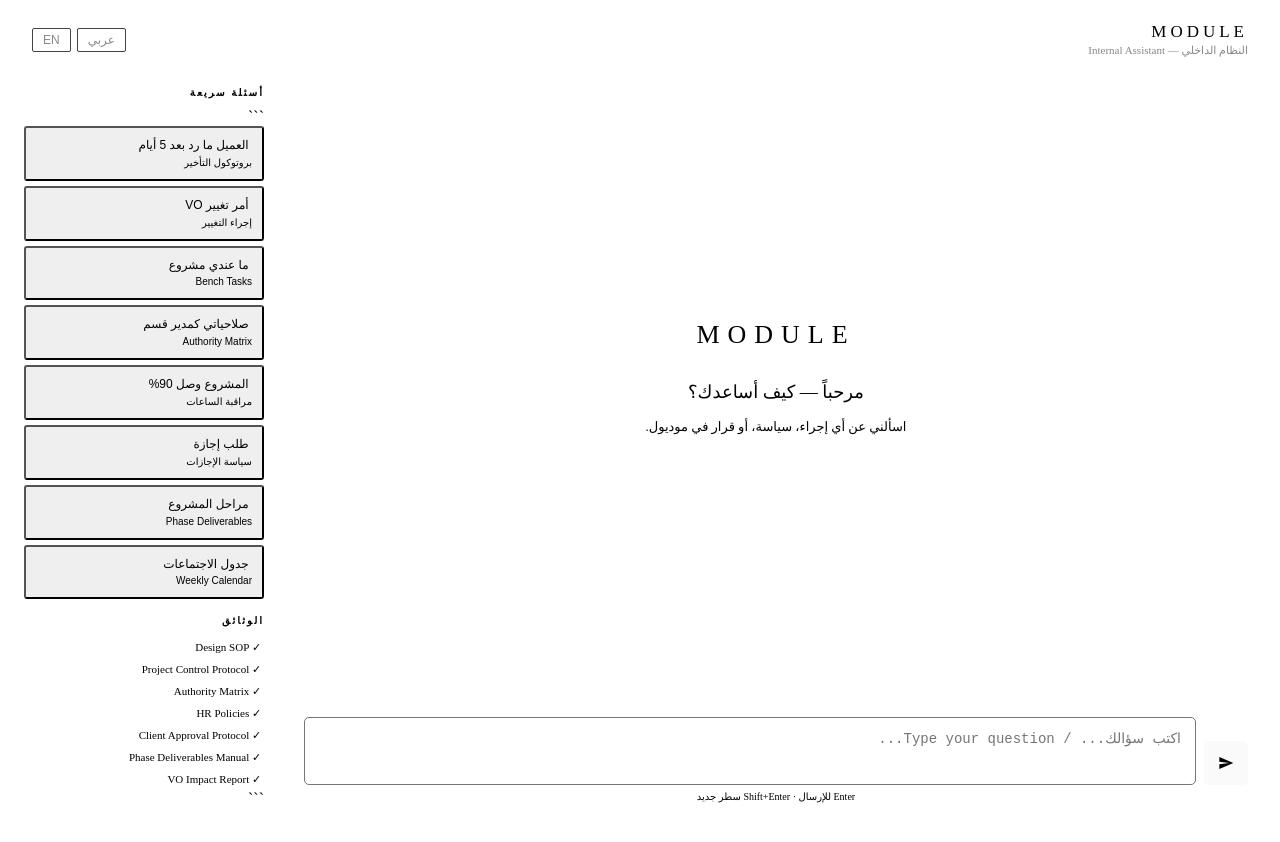
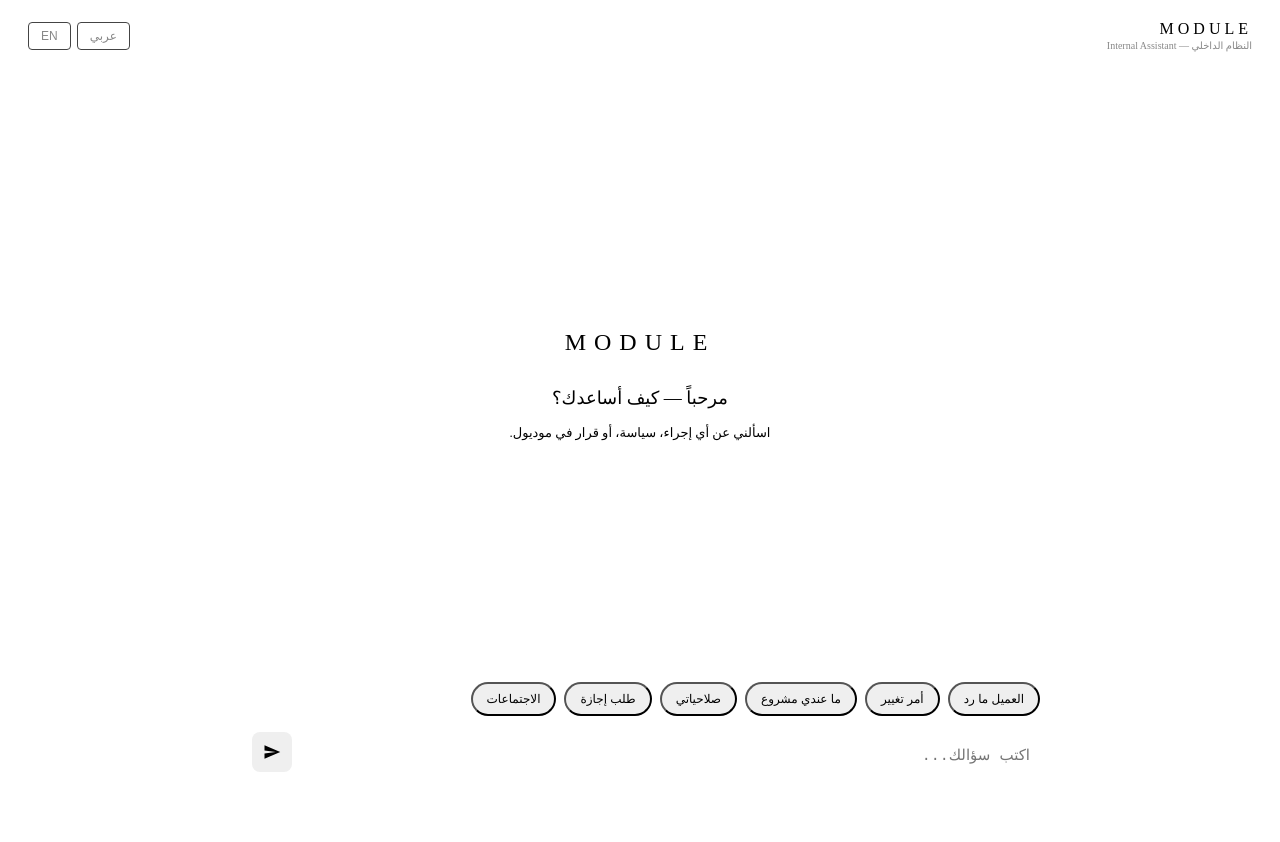
Before and after one commit to fghesheyan-pixel/module-assistant, a plain HTML site: page public/index.html in a window 1280 px wide. Both pictures are taken after a click on the button "عربي". Drawn offline with Linux system fonts and the light colour scheme.

Commit message:
Update index.html

````diff
--- a/public/index.html
+++ b/public/index.html
@@ -1,80 +1,65 @@
-
 <!DOCTYPE html>
 
 <html lang="ar" dir="rtl">
 <head>
 <meta charset="UTF-8">
-<meta name="viewport" content="width=device-width, initial-scale=1.0">
+<meta name="viewport" content="width=device-width, initial-scale=1.0, maximum-scale=1.0">
 <title>MODULE — المساعد الداخلي</title>
 <link href="https://fonts.googleapis.com/css2?family=IBM+Plex+Sans+Arabic:wght@300;400;500;600&family=IBM+Plex+Mono:wght@400;500&display=swap" rel="stylesheet">
 <style>
  :root {
    --dark: #2A2A2A; --gray: #666; --lgray: #999;
    --border: #D5CFC8; --cream: #F1ECE6; --surface: #EDEAE4;
-   --sage: #A7AC91; --white: #FFFFFF; --red: #C0392B;
+   --sage: #A7AC91; --white: #FFFFFF;
    --font: 'IBM Plex Sans Arabic', sans-serif;
    --mono: 'IBM Plex Mono', monospace;
  }
- * { margin:0; padding:0; box-sizing:border-box; }
+ * { margin:0; padding:0; box-sizing:border-box; -webkit-tap-highlight-color: transparent; }
  body { font-family:var(--font); background:var(--cream); color:var(--dark); min-height:100vh; display:flex; flex-direction:column; }
 
-header { background:var(–dark); padding:14px 24px; display:flex; align-items:center; justify-content:space-between; }
-.logo { font-family:var(–mono); font-size:17px; font-weight:500; color:var(–white); letter-spacing:4px; }
-.header-sub { font-size:11px; color:#888; margin-top:2px; }
+header { background:var(–dark); padding:12px 20px; display:flex; align-items:center; justify-content:space-between; position:sticky; top:0; z-index:100; }
+.logo { font-family:var(–mono); font-size:16px; font-weight:500; color:var(–white); letter-spacing:4px; }
+.header-sub { font-size:10px; color:#888; margin-top:2px; }
 .lang-toggle { display:flex; gap:6px; }
-.lang-btn { font-family:var(–font); font-size:12px; padding:4px 10px; border:1px solid #444; background:transparent; color:#888; cursor:pointer; border-radius:2px; transition:all 0.2s; }
+.lang-btn { font-family:var(–font); font-size:12px; padding:6px 12px; border:1px solid #444; background:transparent; color:#888; cursor:pointer; border-radius:4px; }
 .lang-btn.active { background:var(–sage); border-color:var(–sage); color:var(–white); }
 
-.main { display:flex; flex:1; overflow:hidden; height:calc(100vh - 53px); }
+.chat-area { flex:1; display:flex; flex-direction:column; max-width:800px; width:100%; margin:0 auto; padding:0 16px; }
+.messages { flex:1; overflow-y:auto; padding:20px 0; display:flex; flex-direction:column; gap:14px; min-height:calc(100vh - 180px); }
 
-.sidebar { width:240px; background:var(–surface); border-left:1px solid var(–border); overflow-y:auto; flex-shrink:0; padding:16px; }
-.sb-title { font-size:10px; font-weight:600; letter-spacing:2px; color:var(–lgray); text-transform:uppercase; margin-bottom:10px; margin-top:16px; }
-.sb-title:first-child { margin-top:0; }
-.quick-btn { display:block; width:100%; text-align:right; padding:9px 10px; background:var(–white); border:1px solid var(–border); border-radius:3px; margin-bottom:5px; font-family:var(–font); font-size:12px; color:var(–dark); cursor:pointer; transition:all 0.15s; line-height:1.4; }
-.quick-btn:hover { border-color:var(–sage); background:var(–cream); }
-.quick-btn small { display:block; color:var(–lgray); font-size:10px; margin-top:2px; }
-.docs-list { font-size:11px; color:var(–lgray); line-height:2; }
-
-.chat-area { flex:1; display:flex; flex-direction:column; overflow:hidden; }
-.messages { flex:1; overflow-y:auto; padding:28px 24px; display:flex; flex-direction:column; gap:16px; }
-.messages::-webkit-scrollbar { width:3px; }
-.messages::-webkit-scrollbar-thumb { background:var(–border); }
-
-.welcome { text-align:center; padding:48px 20px; max-width:480px; margin:auto; }
-.welcome-logo { font-family:var(–mono); font-size:26px; font-weight:500; letter-spacing:8px; color:var(–dark); }
-.welcome-line { width:36px; height:2px; background:var(–sage); margin:14px auto; }
+.welcome { text-align:center; padding:60px 20px; margin:auto; }
+.welcome-logo { font-family:var(–mono); font-size:24px; font-weight:500; letter-spacing:8px; color:var(–dark); }
+.welcome-line { width:32px; height:2px; background:var(–sage); margin:14px auto; }
 .welcome h2 { font-size:18px; font-weight:500; margin-bottom:8px; }
 .welcome p { font-size:13px; color:var(–gray); line-height:1.7; }
 
-.msg { display:flex; gap:10px; max-width:720px; animation:fadeIn 0.25s ease; }
+.msg { display:flex; gap:10px; animation:fadeIn 0.25s ease; }
 @keyframes fadeIn { from{opacity:0;transform:translateY(6px)} to{opacity:1;transform:translateY(0)} }
-.msg.user { flex-direction:row-reverse; margin-right:auto; }
-.msg.assistant { margin-left:auto; }
-.msg-av { width:28px; height:28px; border-radius:50%; display:flex; align-items:center; justify-content:center; font-size:10px; font-weight:600; flex-shrink:0; margin-top:4px; }
-.msg.user .msg-av { background:var(–dark); color:var(–white); font-size:11px; }
-.msg.assistant .msg-av { background:var(–sage); color:var(–white); font-family:var(–mono); font-size:8px; letter-spacing:1px; }
-.msg-bubble { padding:12px 16px; border-radius:6px; font-size:13.5px; line-height:1.7; max-width:580px; }
-.msg.user .msg-bubble { background:var(–dark); color:var(–white); border-radius:6px 2px 6px 6px; }
-.msg.assistant .msg-bubble { background:var(–white); border:1px solid var(–border); border-radius:2px 6px 6px 6px; }
+.msg.user { flex-direction:row-reverse; }
+.msg-av { width:30px; height:30px; border-radius:50%; display:flex; align-items:center; justify-content:center; font-size:10px; font-weight:600; flex-shrink:0; margin-top:4px; }
+.msg.user .msg-av { background:var(–dark); color:var(–white); }
+.msg.assistant .msg-av { background:var(–sage); color:var(–white); font-family:var(–mono); font-size:8px; }
+.msg-bubble { padding:12px 16px; border-radius:12px; font-size:14px; line-height:1.7; max-width:85%; }
+.msg.user .msg-bubble { background:var(–dark); color:var(–white); border-radius:16px 4px 16px 16px; }
+.msg.assistant .msg-bubble { background:var(–white); border:1px solid var(–border); border-radius:4px 16px 16px 16px; }
 .msg-bubble p { margin-bottom:6px; } .msg-bubble p:last-child { margin-bottom:0; }
-.msg-bubble strong { font-weight:600; }
 
-.typing { display:flex; gap:4px; padding:12px 16px; background:var(–white); border:1px solid var(–border); border-radius:2px 6px 6px 6px; width:fit-content; }
-.typing span { width:5px; height:5px; background:var(–lgray); border-radius:50%; animation:bounce 1.2s infinite; }
+.typing { display:flex; gap:4px; padding:12px 16px; background:var(–white); border:1px solid var(–border); border-radius:4px 16px 16px 16px; width:fit-content; }
+.typing span { width:6px; height:6px; background:var(–lgray); border-radius:50%; animation:bounce 1.2s infinite; }
 .typing span:nth-child(2){animation-delay:.2s} .typing span:nth-child(3){animation-delay:.4s}
 @keyframes bounce { 0%,60%,100%{transform:translateY(0)} 30%{transform:translateY(-5px)} }
 
-.input-area { padding:16px 24px; background:var(–surface); border-top:1px solid var(–border); }
-.input-row { display:flex; gap:8px; align-items:flex-end; }
-.input-box { flex:1; font-family:var(–font); font-size:14px; padding:11px 14px; border:1px solid var(–border); border-radius:5px; background:var(–white); color:var(–dark); resize:none; min-height:44px; max-height:110px; line-height:1.5; direction:auto; transition:border-color .2s; }
-.input-box:focus { outline:none; border-color:var(–sage); }
-.send-btn { width:44px; height:44px; background:var(–dark); border:none; border-radius:5px; cursor:pointer; display:flex; align-items:center; justify-content:center; transition:background .2s; flex-shrink:0; }
-.send-btn:hover { background:var(–sage); }
-.send-btn:disabled { background:var(–border); cursor:not-allowed; }
-.send-btn svg { width:16px; height:16px; fill:var(–white); }
-.input-hint { font-size:10px; color:var(–lgray); margin-top:6px; text-align:center; }
+.input-area { padding:12px 0 20px; background:var(–cream); position:sticky; bottom:0; }
+.input-row { display:flex; gap:8px; align-items:flex-end; background:var(–white); border:1px solid var(–border); border-radius:12px; padding:8px 8px 8px 12px; }
+.input-box { flex:1; font-family:var(–font); font-size:15px; border:none; background:transparent; color:var(–dark); resize:none; min-height:24px; max-height:100px; line-height:1.5; direction:auto; outline:none; }
+.send-btn { width:40px; height:40px; background:var(–dark); border:none; border-radius:8px; cursor:pointer; display:flex; align-items:center; justify-content:center; flex-shrink:0; transition:background .2s; -webkit-appearance:none; appearance:none; }
+.send-btn:active { background:var(–sage); }
+.send-btn svg { width:18px; height:18px; fill:var(–white); }
 
-@media(max-width:700px) { .sidebar{display:none} .messages{padding:16px} .input-area{padding:12px} }
+.quick-pills { display:flex; gap:8px; overflow-x:auto; padding:8px 0; scrollbar-width:none; }
+.quick-pills::-webkit-scrollbar { display:none; }
+.pill { flex-shrink:0; padding:8px 14px; background:var(–white); border:1px solid var(–border); border-radius:20px; font-family:var(–font); font-size:12px; color:var(–dark); cursor:pointer; white-space:nowrap; -webkit-appearance:none; }
+.pill:active { background:var(–surface); }
 </style>
 
 </head>
@@ -90,164 +75,131 @@ header { background:var(–dark); padding:14px 24px; display:flex; align-items:c
 </div>
 </header>
 
-<div class="main">
 <div class="chat-area">
 <div class="messages" id="messages">
 <div class="welcome" id="welcome">
 <div class="welcome-logo">MODULE</div>
 <div class="welcome-line"></div>
 <h2 id="w-title">مرحباً — كيف أساعدك؟</h2>
-<p id="w-sub">اسألني عن أي إجراء، سياسة، أو قرار في موديول. سأجيبك مباشرة من نظام المكتب.</p>
-</div>
-</div>
-<div class="input-area">
-<div class="input-row">
-<button class="send-btn" id="sendBtn" onclick="send()" disabled>
-<svg viewBox="0 0 24 24"><path d="M2 21l21-9L2 3v7l15 2-15 2v7z"/></svg>
-</button>
-<textarea class="input-box" id="input" placeholder="اكتب سؤالك... / Type your question..." rows="1"
-         onkeydown="if(event.key==='Enter'&&!event.shiftKey){event.preventDefault();send()}"
-         oninput="this.style.height='auto';this.style.height=Math.min(this.scrollHeight,110)+'px';document.getElementById('sendBtn').disabled=!this.value.trim()||loading"></textarea>
-</div>
-<div class="input-hint" id="hint">Enter للإرسال · Shift+Enter سطر جديد</div>
+<p id="w-sub">اسألني عن أي إجراء، سياسة، أو قرار في موديول.</p>
 </div>
 </div>
 
-<div class="sidebar">
-<div class="sb-title" id="sb1">أسئلة سريعة</div>
-
-```
-<button class="quick-btn" onclick="quickAsk('وش أسوي لو العميل ما رد بعد 5 أيام؟')">
- العميل ما رد بعد 5 أيام <small>بروتوكول التأخير</small>
+<div class="input-area">
+<div class="quick-pills" id="pills">
+<button class="pill" onclick="quickAsk('وش أسوي لو العميل ما رد بعد 5 أيام؟')">العميل ما رد</button>
+<button class="pill" onclick="quickAsk('فيه أمر تغيير — وش الإجراء؟')">أمر تغيير</button>
+<button class="pill" onclick="quickAsk('ما عندي مشروع — وش أسوي؟')">ما عندي مشروع</button>
+<button class="pill" onclick="quickAsk('وش صلاحياتي؟')">صلاحياتي</button>
+<button class="pill" onclick="quickAsk('كيف أقدم طلب إجازة؟')">طلب إجازة</button>
+<button class="pill" onclick="quickAsk('متى اجتماعات الأسبوع؟')">الاجتماعات</button>
+</div>
+<div class="input-row">
+<textarea class="input-box" id="input" placeholder="اكتب سؤالك..." rows="1"
+       oninput="autoResize(this)"></textarea>
+<button class="send-btn" id="sendBtn" onclick="send()">
+<svg viewBox="0 0 24 24"><path d="M2 21l21-9L2 3v7l15 2-15 2v7z"/></svg>
 </button>
-<button class="quick-btn" onclick="quickAsk('فيه أمر تغيير على مشروع — وش الإجراء؟')">
- أمر تغيير VO <small>إجراء التغيير</small>
-</button>
-<button class="quick-btn" onclick="quickAsk('ما عندي مشروع هذا الأسبوع — وش أسوي؟')">
- ما عندي مشروع <small>Bench Tasks</small>
-</button>
-<button class="quick-btn" onclick="quickAsk('وش صلاحياتي كمدير قسم؟')">
- صلاحياتي كمدير قسم <small>Authority Matrix</small>
-</button>
-<button class="quick-btn" onclick="quickAsk('مشروع وصل 90% من ساعاته — وش أسوي؟')">
- المشروع وصل 90% <small>مراقبة الساعات</small>
-</button>
-<button class="quick-btn" onclick="quickAsk('كيف أقدم طلب إجازة؟')">
- طلب إجازة <small>سياسة الإجازات</small>
-</button>
-<button class="quick-btn" onclick="quickAsk('وش مراحل المشروع وكم ساعة لكل مرحلة؟')">
- مراحل المشروع <small>Phase Deliverables</small>
-</button>
-<button class="quick-btn" onclick="quickAsk('متى اجتماعات الأسبوع؟')">
- جدول الاجتماعات <small>Weekly Calendar</small>
-</button>
-
-<div class="sb-title" id="sb2">الوثائق</div>
-<div class="docs-list">
- ✓ Design SOP<br>
- ✓ Project Control Protocol<br>
- ✓ Authority Matrix<br>
- ✓ HR Policies<br>
- ✓ Client Approval Protocol<br>
- ✓ Phase Deliverables Manual<br>
- ✓ VO Impact Report
 </div>
-```
-
 </div>
 </div>
 
 <script>
 let history = [], loading = false;
 
+function autoResize(el) {
+ el.style.height = 'auto';
+ el.style.height = Math.min(el.scrollHeight, 100) + 'px';
+}
+
+document.getElementById('input').addEventListener('keydown', function(e) {
+ if (e.key === 'Enter' && !e.shiftKey && window.innerWidth > 600) {
+   e.preventDefault();
+   send();
+ }
+});
+
 function setLang(l) {
- document.getElementById('btn-ar').classList.toggle('active',l==='ar');
- document.getElementById('btn-en').classList.toggle('active',l==='en');
- document.documentElement.dir = l==='ar'?'rtl':'ltr';
- if(l==='ar'){
-   document.getElementById('w-title').textContent='مرحباً — كيف أساعدك؟';
-   document.getElementById('w-sub').textContent='اسألني عن أي إجراء، سياسة، أو قرار في موديول.';
-   document.getElementById('sb1').textContent='أسئلة سريعة';
-   document.getElementById('sb2').textContent='الوثائق';
-   document.getElementById('hint').textContent='Enter للإرسال · Shift+Enter سطر جديد';
-   document.getElementById('input').placeholder='اكتب سؤالك... / Type your question...';
+ document.getElementById('btn-ar').classList.toggle('active', l==='ar');
+ document.getElementById('btn-en').classList.toggle('active', l==='en');
+ document.documentElement.dir = l==='ar' ? 'rtl' : 'ltr';
+ if(l==='ar') {
+   document.getElementById('w-title').textContent = 'مرحباً — كيف أساعدك؟';
+   document.getElementById('w-sub').textContent = 'اسألني عن أي إجراء، سياسة، أو قرار في موديول.';
+   document.getElementById('input').placeholder = 'اكتب سؤالك...';
  } else {
-   document.getElementById('w-title').textContent='Hello — How can I help?';
-   document.getElementById('w-sub').textContent='Ask me about any procedure, policy, or decision at MODULE.';
-   document.getElementById('sb1').textContent='Quick Questions';
-   document.getElementById('sb2').textContent='Documents';
-   document.getElementById('hint').textContent='Enter to send · Shift+Enter new line';
-   document.getElementById('input').placeholder='Type your question... / اكتب سؤالك...';
+   document.getElementById('w-title').textContent = 'Hello — How can I help?';
+   document.getElementById('w-sub').textContent = 'Ask me about any procedure, policy, or decision at MODULE.';
+   document.getElementById('input').placeholder = 'Type your question...';
  }
 }
 
 function quickAsk(t) {
- document.getElementById('input').value=t;
- document.getElementById('sendBtn').disabled=false;
+ document.getElementById('input').value = t;
  send();
 }
 
 async function send() {
- const input=document.getElementById('input');
- const text=input.value.trim();
- if(!text||loading) return;
+ const input = document.getElementById('input');
+ const text = input.value.trim();
+ if (!text || loading) return;
 
- const welcome=document.getElementById('welcome');
- if(welcome) welcome.remove();
+ const welcome = document.getElementById('welcome');
+ if (welcome) welcome.remove();
 
- addMsg('user',text);
- history.push({role:'user',content:text});
- input.value=''; input.style.height='auto';
- document.getElementById('sendBtn').disabled=true;
- loading=true;
+ addMsg('user', text);
+ history.push({role:'user', content:text});
+ input.value = '';
+ input.style.height = 'auto';
+ loading = true;
 
- const tid=showTyping();
+ const tid = showTyping();
  try {
-   const res=await fetch('/api/chat',{
-     method:'POST',
-     headers:{'Content-Type':'application/json'},
-     body:JSON.stringify({messages:history})
+   const res = await fetch('/api/chat', {
+     method: 'POST',
+     headers: {'Content-Type': 'application/json'},
+     body: JSON.stringify({messages: history})
    });
    removeTyping(tid);
-   const data=await res.json();
-   if(!res.ok) throw new Error(data.error||'Server error');
-   addMsg('assistant',data.reply);
-   history.push({role:'assistant',content:data.reply});
+   const data = await res.json();
+   if (!res.ok) throw new Error(data.error || 'Error');
+   addMsg('assistant', data.reply);
+   history.push({role:'assistant', content:data.reply});
  } catch(e) {
    removeTyping(tid);
-   addMsg('assistant',`⚠️ ${e.message}`,true);
+   addMsg('assistant', '⚠️ ' + e.message, true);
  }
- loading=false;
+ loading = false;
 }
 
-function addMsg(role,text,raw=false) {
- const msgs=document.getElementById('messages');
- const d=document.createElement('div');
- d.className=`msg ${role}`;
- const av=document.createElement('div');
- av.className='msg-av';
- av.textContent=role==='user'?'أنت':'M';
- const b=document.createElement('div');
- b.className='msg-bubble';
- if(raw){b.innerHTML=text;}
- else{
-   const f=text.replace(/\*\*(.*?)\*\*/g,'<strong>$1</strong>').replace(/\n\n/g,'</p><p>').replace(/\n/g,'<br>');
-   b.innerHTML=`<p>${f}</p>`;
+function addMsg(role, text, raw=false) {
+ const msgs = document.getElementById('messages');
+ const d = document.createElement('div');
+ d.className = 'msg ' + role;
+ const av = document.createElement('div');
+ av.className = 'msg-av';
+ av.textContent = role === 'user' ? 'أنت' : 'M';
+ const b = document.createElement('div');
+ b.className = 'msg-bubble';
+ if (raw) { b.textContent = text; }
+ else {
+   const f = text.replace(/\*\*(.*?)\*\*/g,'<strong>$1</strong>').replace(/\n\n/g,'</p><p>').replace(/\n/g,'<br>');
+   b.innerHTML = '<p>' + f + '</p>';
  }
  d.appendChild(av); d.appendChild(b);
  msgs.appendChild(d);
- msgs.scrollTop=msgs.scrollHeight;
+ msgs.scrollTop = msgs.scrollHeight;
 }
 
 function showTyping() {
- const msgs=document.getElementById('messages');
- const d=document.createElement('div');
- const id='t'+Date.now(); d.id=id; d.className='msg assistant';
- d.innerHTML=`<div class="msg-av" style="background:var(--sage);color:var(--white);font-family:var(--mono);font-size:8px;">M</div><div class="typing"><span></span><span></span><span></span></div>`;
- msgs.appendChild(d); msgs.scrollTop=msgs.scrollHeight;
+ const msgs = document.getElementById('messages');
+ const d = document.createElement('div');
+ const id = 't' + Date.now(); d.id = id; d.className = 'msg assistant';
+ d.innerHTML = '<div class="msg-av" style="background:var(--sage);color:var(--white);font-family:var(--mono);font-size:8px;">M</div><div class="typing"><span></span><span></span><span></span></div>';
+ msgs.appendChild(d); msgs.scrollTop = msgs.scrollHeight;
  return id;
 }
-function removeTyping(id){const e=document.getElementById(id);if(e)e.remove();}
+function removeTyping(id) { const e = document.getElementById(id); if(e) e.remove(); }
 </script>
 
 </body>
````
